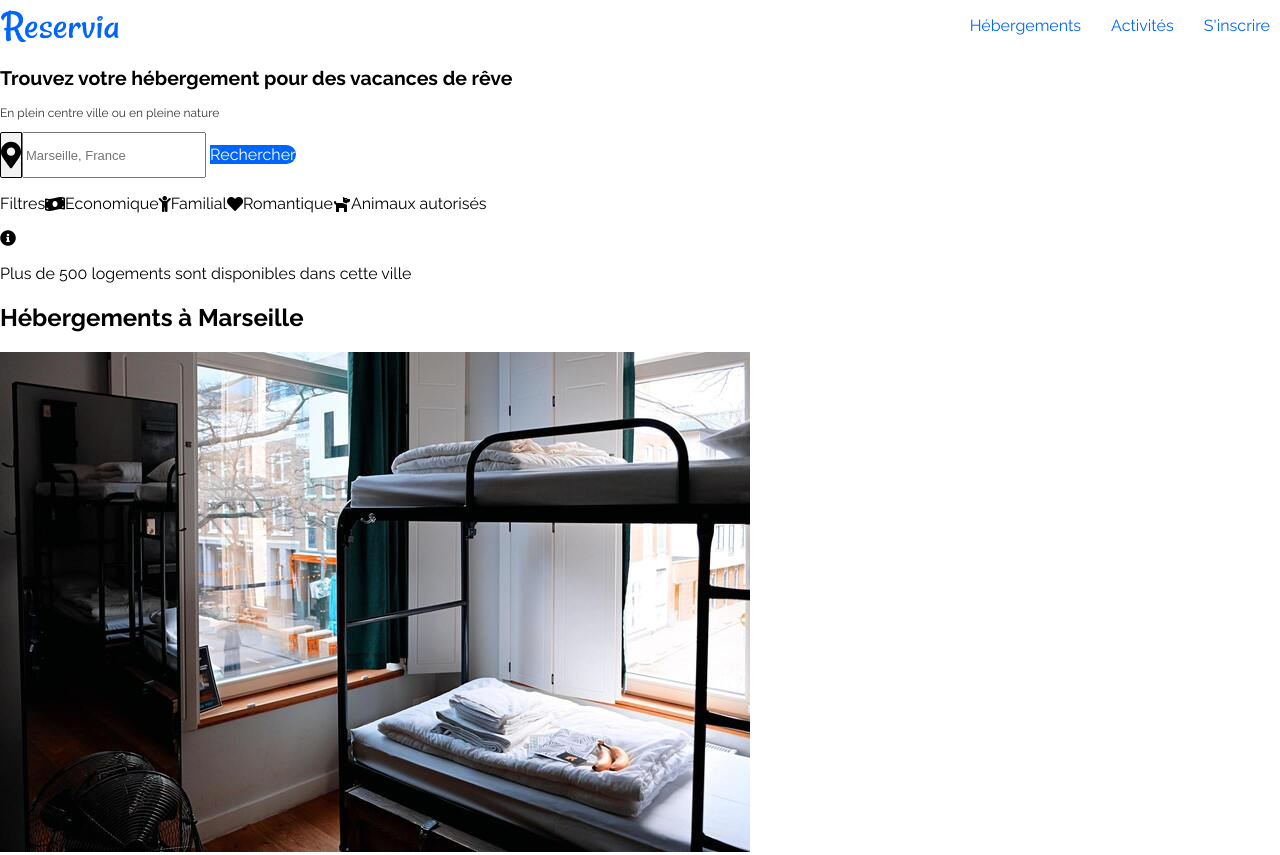
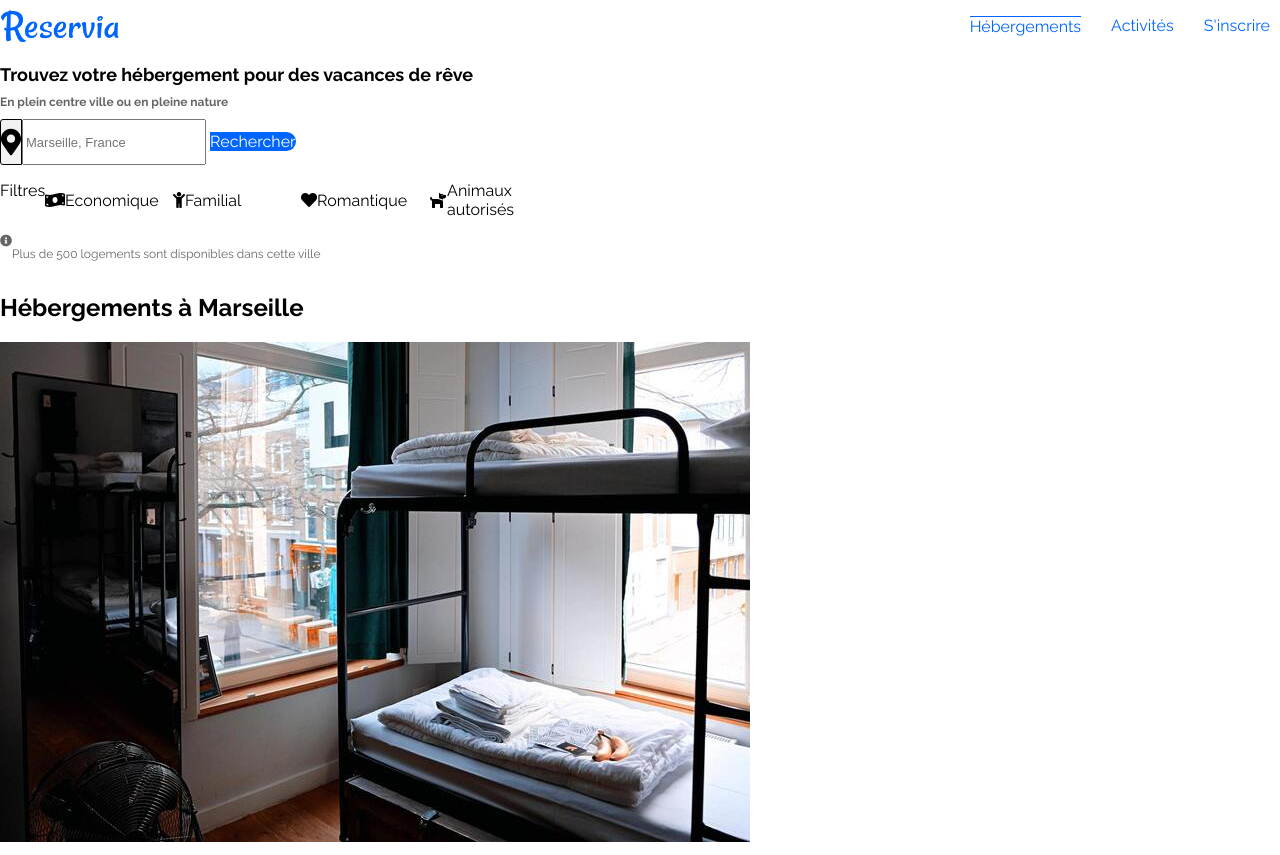
Before and after one commit to 100sue/P2_reservia, a plain HTML site: page index.html in a window 1280 px wide. Shown: the top 855 px of the page. Drawn offline with Linux system fonts and the light colour scheme.

Commit message:
add css header

```diff
--- a/index.html
+++ b/index.html
@@ -19,9 +19,9 @@
         <nav>
             <img src="./images/logo/Reservia@3x.png" alt="logo reservia">
             <ul>
-                <li><a href="#hebergements"></a> Hébergements</li>
+                <li class="heber"><a href="#titre-hebergements"></a> Hébergements</li>
                 <li><a href="#titre-activites"></a> Activités</li>
-                <li>S'inscrire</li>
+                <li> <a href="#"></a> S'inscrire</li>
             </ul>
         </nav>
     </header>
@@ -30,12 +30,12 @@
 
     <main>
         <div id="slogan">
-            <h2>Trouvez votre hébergement pour des vacances de rêve</h2>
+            <h1>Trouvez votre hébergement pour des vacances de rêve</h1>
             <p id="lieu">En plein centre ville ou en pleine nature</p>
         </div>
         <div id="recherche">
             <div id="recherche-formulaire">
-                <img src="./images/icones/map-marker-alt-solid.svg" alt="map maker icon">
+                <img src="./images/icones/map-marker-alt-solid.svg" alt="icone carte">
                 <form action="#" method="post">
                     <input placeholder="Marseille, France" name="name" type="text">
                     <a class="boutton" href="#">Rechercher</a>
@@ -64,11 +64,13 @@
                     </i>
                 </div>
             </div>
-            <i class="fas fa-info-circle"></i>
-            <p id="information">Plus de 500 logements sont disponibles dans cette ville</p>
+            <div class="info">
+                <i class="fas fa-info-circle"></i>
+                <p id="information">Plus de 500 logements sont disponibles dans cette ville</p>
+            </div>
         </div>
 
-        <section id="hebergements" class="hebergements">
+        <section id="titre-hebergements">
             <h2>Hébergements à Marseille</h2>
             <article>
                 <img src="./images/hebergements/4_small/marcus-loke-WQJvWU_HZFo-unsplash.jpg" alt="Chambre">
@@ -186,7 +188,7 @@
             </article>
         </section>
 
-        <section id="activités">
+        <section id="titre-activites">
             <h3>Activités à Marseille</h3>
             <article>
                 <img src="./images/activites/3_medium/reno-laithienne-QUgJhdY5Fyk-unsplash.jpg" alt="port">
--- a/style.css
+++ b/style.css
@@ -1,6 +1,7 @@
 body {
     font-family: "Raleway", sans-serif;
     margin: 0;
+    padding: 0;
 }
 
 /* header */
@@ -22,9 +23,13 @@ nav ul {
 nav li {
     margin: 0 10px 0 20px;
 }
+.heber {
+    border-top: solid 1px;
+}
 
 nav li:hover {
     color:black;
+    border-top: none;
 }
 
 
@@ -32,18 +37,22 @@ nav li:hover {
 
 
 #slogan {
-    font-size: 13px;
+    font-size: 9px;
+    font-weight: 700;
 
 }
 #lieu {
     font-size: 12px;
-    opacity: 0.8;
+    line-height: 10px;
+    opacity: 0.6;
 }
 #recherche {
    width: 100%;
+
 }
 #recherche-formulaire {
     display: flex;
+    width: 55%;
 
 }
 #recherche img {
@@ -51,7 +60,7 @@ nav li:hover {
     border: solid 1px;
     background-color: #F2F2F2;
     align-items: center;
-    border-radius: 2px 0 0 2px;
+    border-radius: 3px 0 0 3px;
 }
 input {
     height: 40px;
@@ -74,10 +83,18 @@ input {
 .filtres {
    display: flex;
    align-items: center;
+   width: 10%;
 
 }
+.info {
+    display: flex;
+    font-size: 12px;
+    color: black ;
+    opacity: 0.6;
+}
+
 .etoile {
-    color: blue;
+    color:#0065FC ;
 }
 
 
```
